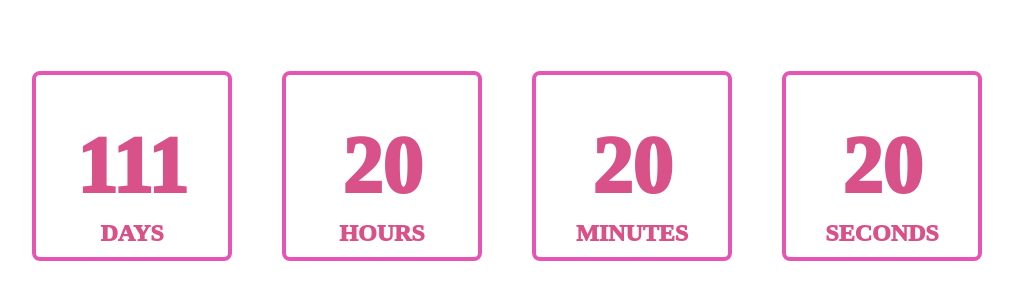
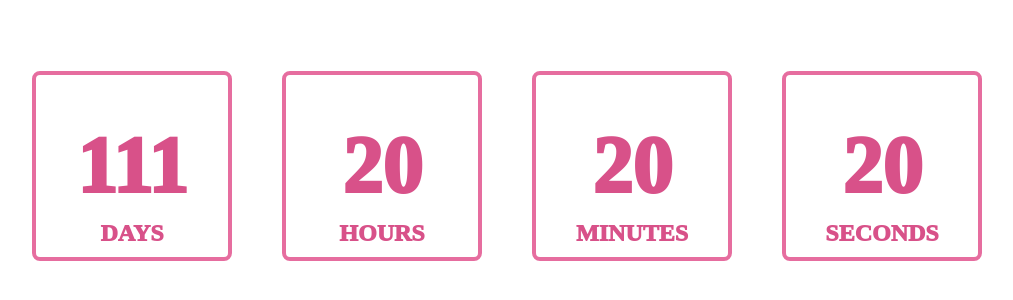
Before and after one commit to tina0507/tina0507.github.io, a plain HTML site: page js_countdown.html in a window 1280 px wide. Shown: the part 234-534 px from the top of the page, without its empty margins (133-1146 px from the left). Drawn offline with Linux system fonts and the light colour scheme.

```diff
--- a/js_countdown.css
+++ b/js_countdown.css
@@ -14,7 +14,7 @@
 .countdown-item {
     width: 200px;
     height: 190px;
-    border: 4px solid #e654b5;
+    border: 4px solid #e66d9f;
     border-radius: 8px;
     color: #d85189;
     display: flex;
```
